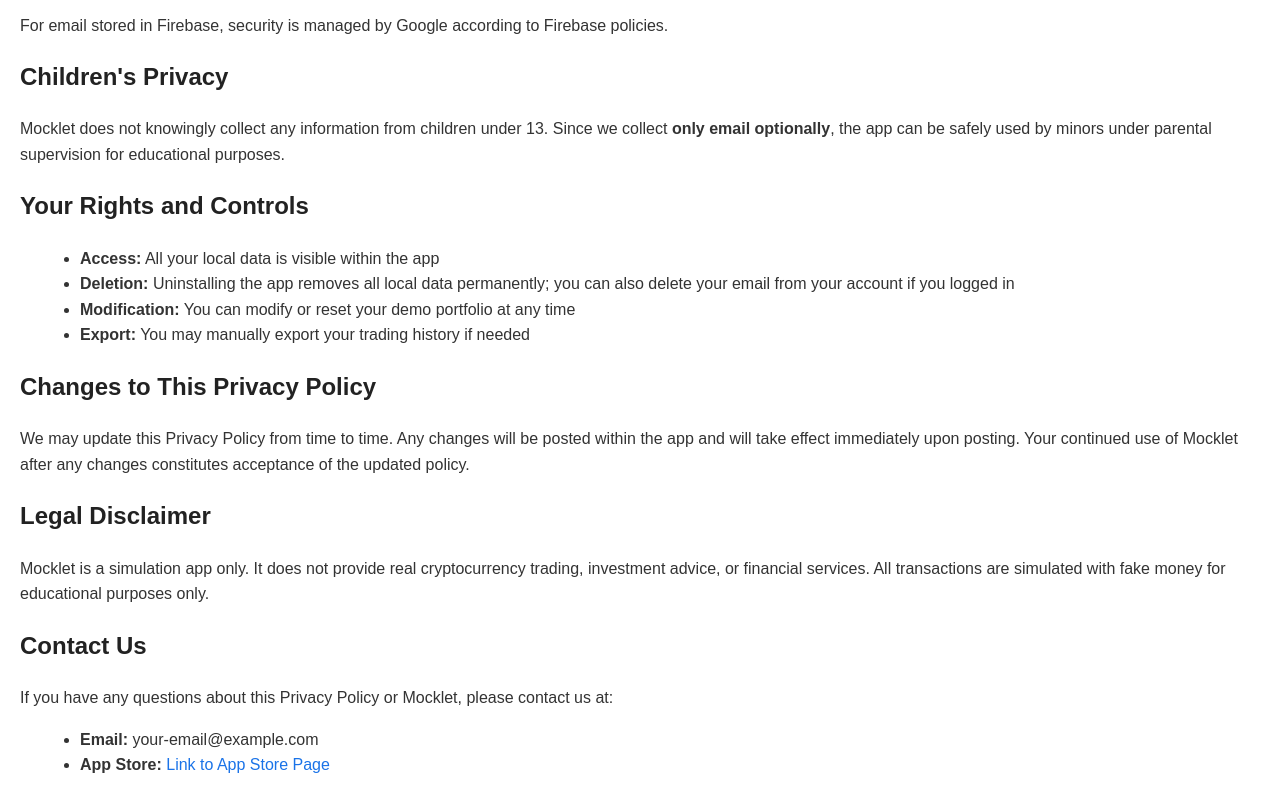
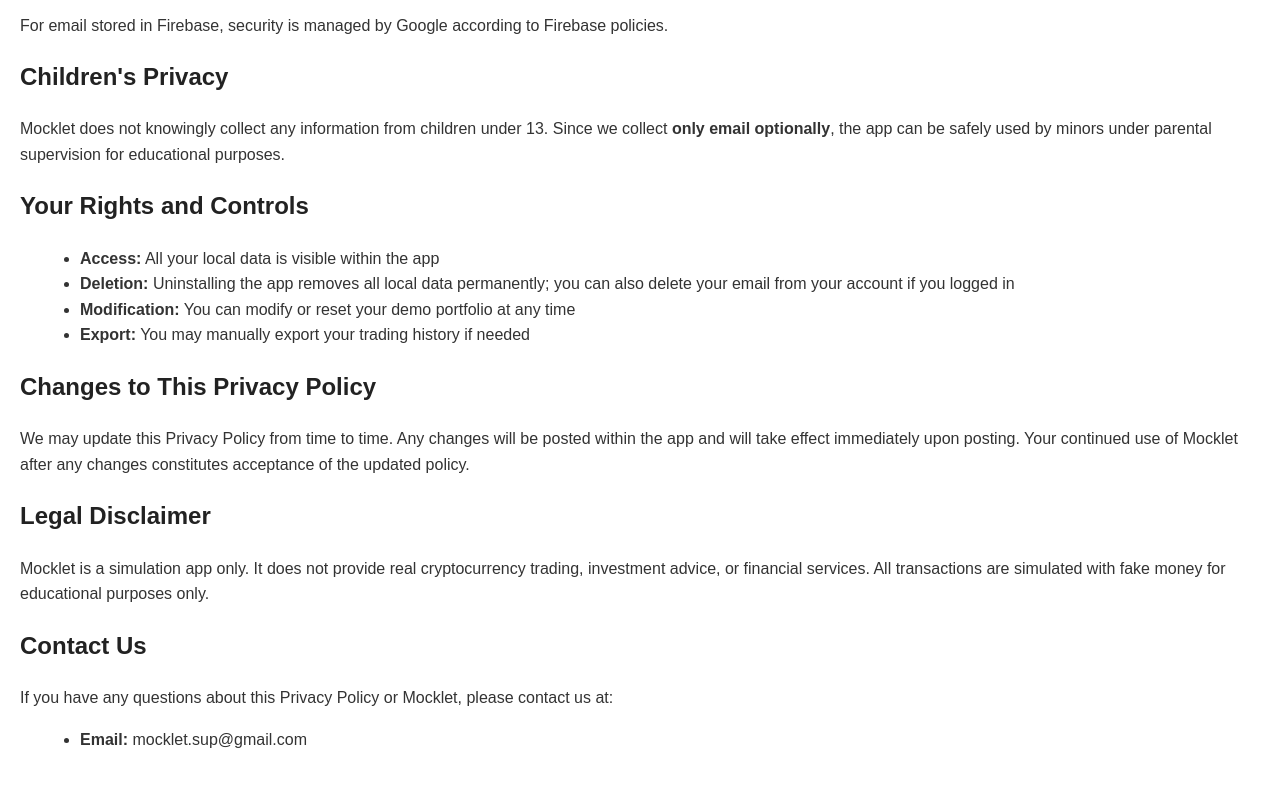
Before and after one commit to ArdaKoksall/mocklet-privacy-policy, a plain HTML site: page index.html in a window 1280 px wide. Shown: the part 1555-2353 px from the top of the page. After the commit the page ends 2327 px from the top, so only its background shows below. Drawn offline with Linux system fonts and the light colour scheme.

Commit message:
Update index.html

```diff
--- a/index.html
+++ b/index.html
@@ -89,8 +89,7 @@
   <h2>Contact Us</h2>
   <p>If you have any questions about this Privacy Policy or Mocklet, please contact us at:</p>
   <ul>
-    <li><strong>Email:</strong> your-email@example.com</li>
-    <li><strong>App Store:</strong> <a href="#">Link to App Store Page</a></li>
+    <li><strong>Email:</strong> mocklet.sup@gmail.com</li>
   </ul>
 </body>
 </html>
```
